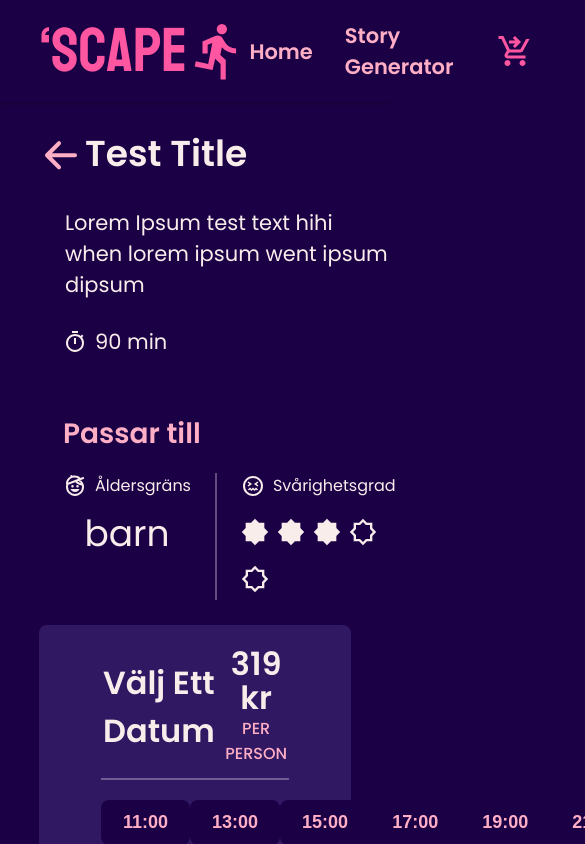
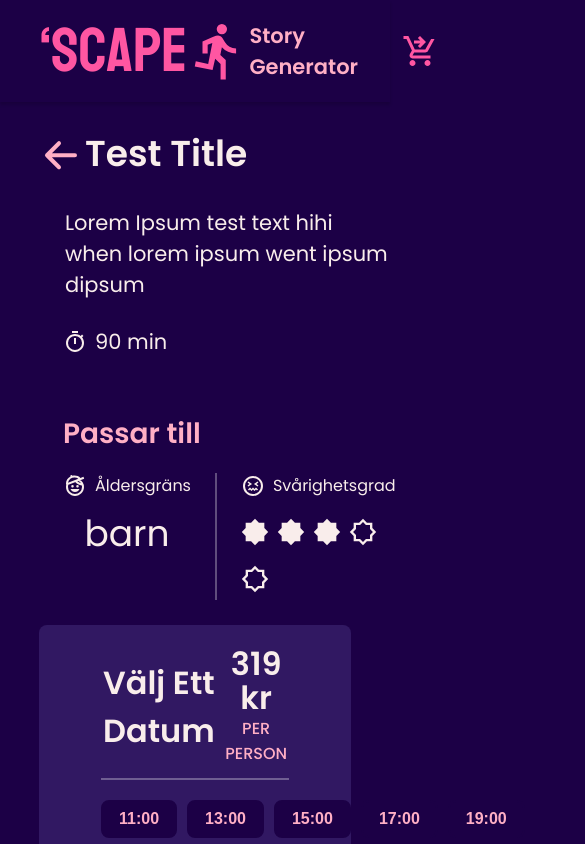
Before and after one commit to moasjogren/vue-upplevelse, a Vue app in the folder v-plain/: page /activity/hdsh3w421sho12 in a window 390 px wide. Shown: the top 844 px of the page, 585 px wide, since content can reach past the window. Built offline with nearby package versions, Linux system fonts and the light colour scheme; grey boxes are pictures that could not be loaded.

Commit message:
Updated reponsive design

```diff
--- a/v-plain/src/components/Card.vue
+++ b/v-plain/src/components/Card.vue
@@ -3,7 +3,7 @@ import star from "../assets/star.svg";
 import starEmpty from "../assets/starEmpty.svg";
 import { storeToRefs } from "pinia";
 import { useSearchStore } from "../store/searchStore";
-import {useRouter} from "vue-router";
+import { useRouter } from "vue-router";
 
 const router = useRouter();
 const searchStore = useSearchStore();
@@ -27,13 +27,13 @@ const saveFilterAndNavigate = () => {
   const filterData = {
     selectedDate: selectedDate.value,
     players: players.value,
-    ageRange: ageRange.value
+    ageRange: ageRange.value,
   };
   localStorage.setItem("filterData", JSON.stringify(filterData));
 
   const query: Record<string, string | number> = {};
 
-  if(selectedDate.value){
+  if (selectedDate.value) {
     query.date = selectedDate.value;
   }
 
@@ -48,14 +48,13 @@ const saveFilterAndNavigate = () => {
     path: `/activity/${cardProps.id}`,
     query: query,
   });
-}
+};
 
 const handleImageError = (e: Event) => {
   const target = e.target as HTMLImageElement;
   target.src =
     "https://images.unsplash.com/photo-1528892677828-8862216f3665?w=800&q=80";
 };
-
 </script>
 
 <template>
@@ -150,7 +149,6 @@ const handleImageError = (e: Event) => {
   display: flex;
   flex-direction: column;
   width: 360px;
-  /* height: fit-content; */
   min-height: 400px;
 }
 
@@ -302,4 +300,10 @@ const handleImageError = (e: Event) => {
   color: var(--secondary-action-color);
   margin-top: -6px;
 }
+
+@media (max-width: 800px) {
+  .card-container {
+    width: 320px;
+  }
+}
 </style>
--- a/v-plain/src/components/Footer.vue
+++ b/v-plain/src/components/Footer.vue
@@ -92,4 +92,16 @@
   color: var(--action-color);
   padding: 12px 0;
 }
+
+@media (max-width: 800px) {
+  .footer-content-container {
+    flex-direction: column;
+    align-items: center;
+    gap: 20px;
+  }
+
+  section {
+    width: 400px;
+  }
+}
 </style>
--- a/v-plain/src/components/Header.vue
+++ b/v-plain/src/components/Header.vue
@@ -17,7 +17,6 @@
         </svg>
       </section>
       <nav>
-        <RouterLink to="/">Home</RouterLink>
         <RouterLink :to="{ name: 'story' }">Story Generator</RouterLink>
         <button class="cart-checkout" @click="openCart">
           <svg
--- a/v-plain/src/components/HeroBanner.vue
+++ b/v-plain/src/components/HeroBanner.vue
@@ -1,13 +1,15 @@
-<script>
-
-</script>
+<script></script>
 
 <template>
   <div class="hero-container">
     <div class="overlay"></div>
     <section>
       <h1>VARJE RUM HAR EN HEMLIGHET. HAR NI DET SOM KRÄVS?</h1>
-            <p>Samla ditt lag och ta er an spännande rum fulla av överraskningar och kluriga mysterier. Utforska, lös och upptäck. Tiden tickar — klarar ni att knäcka koden och ta er ut?</p>
+      <p>
+        Samla ditt lag och ta er an spännande rum fulla av överraskningar och
+        kluriga mysterier. Utforska, lös och upptäck. Tiden tickar — klarar ni
+        att knäcka koden och ta er ut?
+      </p>
     </section>
   </div>
 </template>
@@ -16,7 +18,7 @@
 .hero-container {
   width: 100%;
   height: 500px;
-        background-image: url('../assets/hero.webp');
+  background-image: url("../assets/hero.webp");
   background-position: center;
   overflow: hidden;
   position: relative;
@@ -47,7 +49,11 @@
 }
 
 .overlay {
-        background-image: linear-gradient(60deg, var(--main-bg-color), var(--main-box-color));
+  background-image: linear-gradient(
+    60deg,
+    var(--main-bg-color),
+    var(--main-box-color)
+  );
   width: 100%;
   height: 500px;
   position: absolute;
@@ -61,4 +67,14 @@
   z-index: 1000;
   bottom: -50px;
 }
+
+@media (max-width: 800px) {
+  .hero-container section h1 {
+    font-size: 40px;
+  }
+
+  .hero-container section p {
+    font-size: 18px;
+  }
+}
 </style>
--- a/v-plain/src/views/Activity.vue
+++ b/v-plain/src/views/Activity.vue
@@ -5,8 +5,8 @@ import activityList from "../data/Activity";
 import type { Activity } from "../data/Activity";
 import star from "../assets/star.svg";
 import starEmpty from "../assets/starEmpty.svg";
-import {useSearchStore} from "../store/searchStore";
-import {useCartStore} from "../store/cart";
+import { useSearchStore } from "../store/searchStore";
+import { useCartStore } from "../store/cart";
 
 const route = useRoute();
 const router = useRouter();
@@ -15,6 +15,7 @@ const searchStore = useSearchStore();
 const cartStore = useCartStore();
 
 const selectedDate = ref<string>("");
+const selectedTime = ref<string>("");
 const players = ref<number>(2);
 const ageRange = ref<string>("");
 
@@ -32,13 +33,16 @@ onMounted(() => {
     ageRange.value = queryAgeRange || "";
 
     // Spara också i localStorage för framtida användning
-    localStorage.setItem("filterData", JSON.stringify({
-      selectedDate: selectedDate.value,
-      players: players.value,
-      ageRange: ageRange.value,
-    }));
+    localStorage.setItem(
+      "filterData",
+      JSON.stringify({
+        selectedDate: selectedDate.value,
+        players: players.value,
+        ageRange: ageRange.value,
+      })
+    );
 
-    // Uppdatera searchStore också
+    // Uppdatera searchStore
     if (selectedDate.value) searchStore.selectedDate = selectedDate.value;
     if (players.value) searchStore.players = players.value;
     if (ageRange.value) searchStore.ageRange = ageRange.value;
@@ -68,9 +72,8 @@ onMounted(() => {
     }
   }
 
-  activityData.value = allActivities.find(
-    (activity) => activity.id === route.params.id
-  ) || null;
+  activityData.value =
+    allActivities.find((activity) => activity.id === route.params.id) || null;
 });
 
 function goBack() {
@@ -104,6 +107,10 @@ function toggleAddOn(addOn: "hotel" | "food" | "vr") {
   if (addOn === "vr") vrAdded.value = !vrAdded.value;
 }
 
+function selectTime(time: "11:00" | "13:00" | "15:00" | "17:00" | "19:00") {
+  selectedTime.value = time;
+}
+
 function saveBooking() {
   const bookingData = {
     id: activityData.value?.id || "",
@@ -116,6 +123,7 @@ function saveBooking() {
     price: totalPrice.value,
     ageRange: activityData.value?.ageRange || "vuxen",
     selectedDate: selectedDate.value,
+    selectedTime: selectedTime.value,
     players: players.value,
     addOns: {
       hotel: hotelAdded.value,
@@ -132,7 +140,6 @@ function saveBooking() {
 }
 
 function goToCheckout() {
-  // Spara bokning först
   saveBooking();
 
   // Lägg aktivitet i kundkorgen
@@ -261,12 +268,41 @@ const count: number[] = [1, 2, 3, 4, 5];
           </p>
         </div>
         <div class="schedule-times">
-          <button class="time-btn">11:00</button>
-          <button class="time-btn">13:00</button>
-          <button class="time-btn">15:00</button>
-          <button class="time-btn">17:00</button>
-          <button class="time-btn">19:00</button>
-          <button class="time-btn">21:00</button>
+          <button
+            class="time-btn"
+            :class="{ active: selectedTime === '11:00' }"
+            @click.prevent="selectTime('11:00')"
+          >
+            11:00
+          </button>
+          <button
+            class="time-btn"
+            :class="{ active: selectedTime === '13:00' }"
+            @click.prevent="selectTime('13:00')"
+          >
+            13:00
+          </button>
+          <button
+            class="time-btn"
+            :class="{ active: selectedTime === '15:00' }"
+            @click.prevent="selectTime('15:00')"
+          >
+            15:00
+          </button>
+          <button
+            class="time-btn"
+            :class="{ active: selectedTime === '17:00' }"
+            @click.prevent="selectTime('17:00')"
+          >
+            17:00
+          </button>
+          <button
+            class="time-btn"
+            :class="{ active: selectedTime === '19:00' }"
+            @click.prevent="selectTime('19:00')"
+          >
+            19:00
+          </button>
         </div>
 
         <div class="add-ons">
@@ -572,16 +608,18 @@ const count: number[] = [1, 2, 3, 4, 5];
   display: flex;
   justify-content: space-between;
   margin: 20px 0;
+  max-width: 400px;
+  gap: 10px;
 }
 
 .time-btn {
   background-color: var(--main-bg-color);
   color: var(--secondary-action-color);
   border: solid 2px var(--main-bg-color);
-  padding: 10px 20px;
+  padding: 8px 16px;
   border-radius: 8px;
   font-weight: bold;
-  font-size: 18px;
+  font-size: 16px;
   cursor: pointer;
   display: flex;
   align-items: center;
--- a/v-plain/src/views/Home.vue
+++ b/v-plain/src/views/Home.vue
@@ -1,5 +1,5 @@
 <script setup lang="ts">
-import { ref, computed, onMounted } from "vue";
+import { ref, onMounted } from "vue";
 // import Card from "../components/Card.vue";
 import ChatBot from "../components/ChatBot.vue";
 import Hero from "../components/HeroBanner.vue";
@@ -162,7 +162,13 @@ const { filteredActivities } = storeToRefs(searchStore);
 // Sätt inga aktiviteter initialt - vänta på AI-genererade eller använd test-aktiviteterna som fallback
 // searchStore.setActivities(activityList); // Göm test-aktiviteterna
 searchStore.clearFilters();
-console.log("Waiting for AI activities or using fallback...");
+
+const scrollToCarousel = () => {
+  const element = document.querySelector(".carousel-wrapper");
+  if (element) {
+    element.scrollIntoView({ behavior: "smooth", block: "start" });
+  }
+};
 </script>
 
 <template>
@@ -170,7 +176,6 @@ console.log("Waiting for AI activities or using fallback...");
     <Hero />
     <div class="main-content">
       <div class="header-section">
-        <h1>Home</h1>
         <!-- AI-integration: Knapp för att generera nya rum -->
         <button
           class="ai-button"
@@ -186,7 +191,7 @@ console.log("Waiting for AI activities or using fallback...");
 
       <SearchForm />
 
-      <div class="hero-action-symbol">
+      <div class="hero-action-symbol" @click="scrollToCarousel()">
         <img src="../assets/arrowstar.svg" alt="star" class="star" />
         <svg viewBox="0 0 24 24" fill="none">
           <g stroke-width="0"></g>
@@ -212,7 +217,7 @@ console.log("Waiting for AI activities or using fallback...");
           :cards="filteredActivities"
           :key="filteredActivities.length"
         />
-        </div>
+      </div>
 
       <div v-else-if="!loading" class="loading-state">
         <p>
@@ -222,8 +227,6 @@ console.log("Waiting for AI activities or using fallback...");
           </button>
         </p>
       </div>
-
-
     </div>
 
     <!-- Floating chat button -->
```
Also changed, not shown: v-plain/src/components/Carousel.vue (+99 -31 lines), v-plain/src/components/cartModal.vue (+12 -3 lines). Lines whose indentation alone changed are shown as unchanged.
